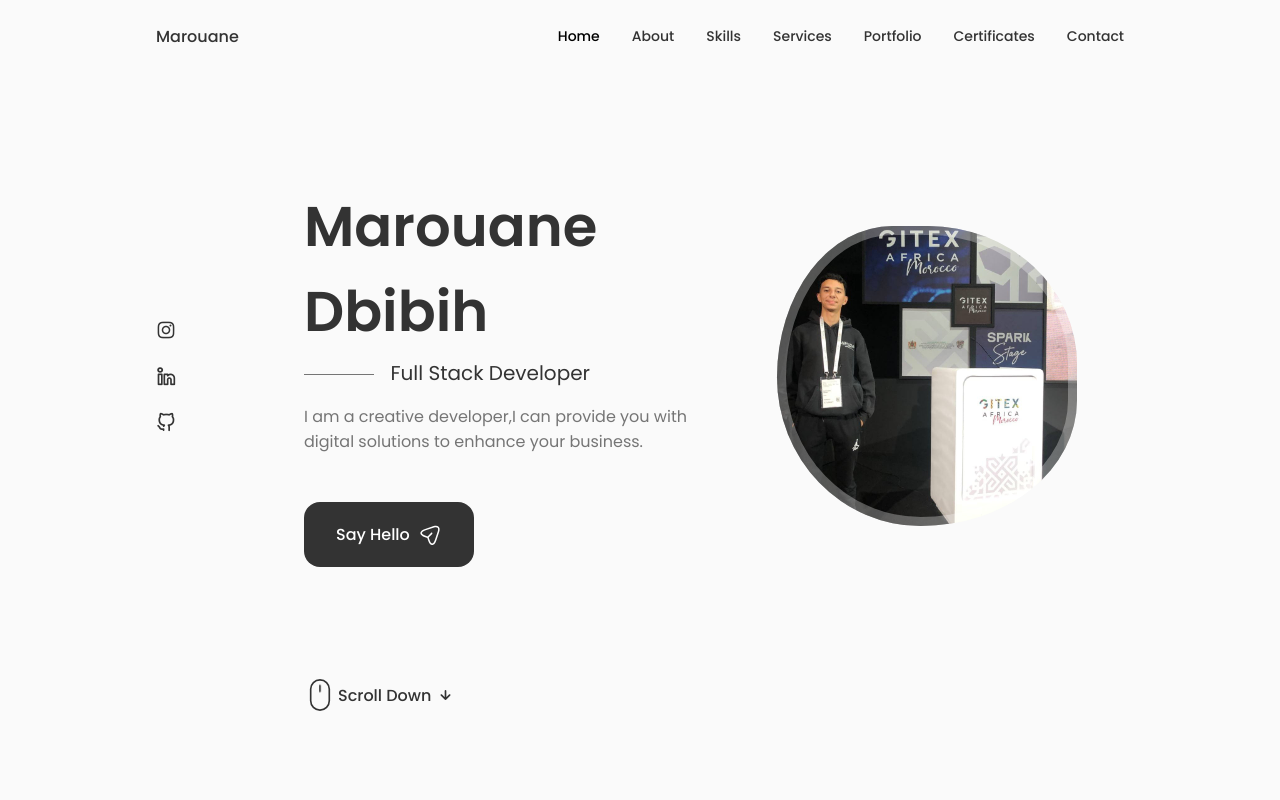
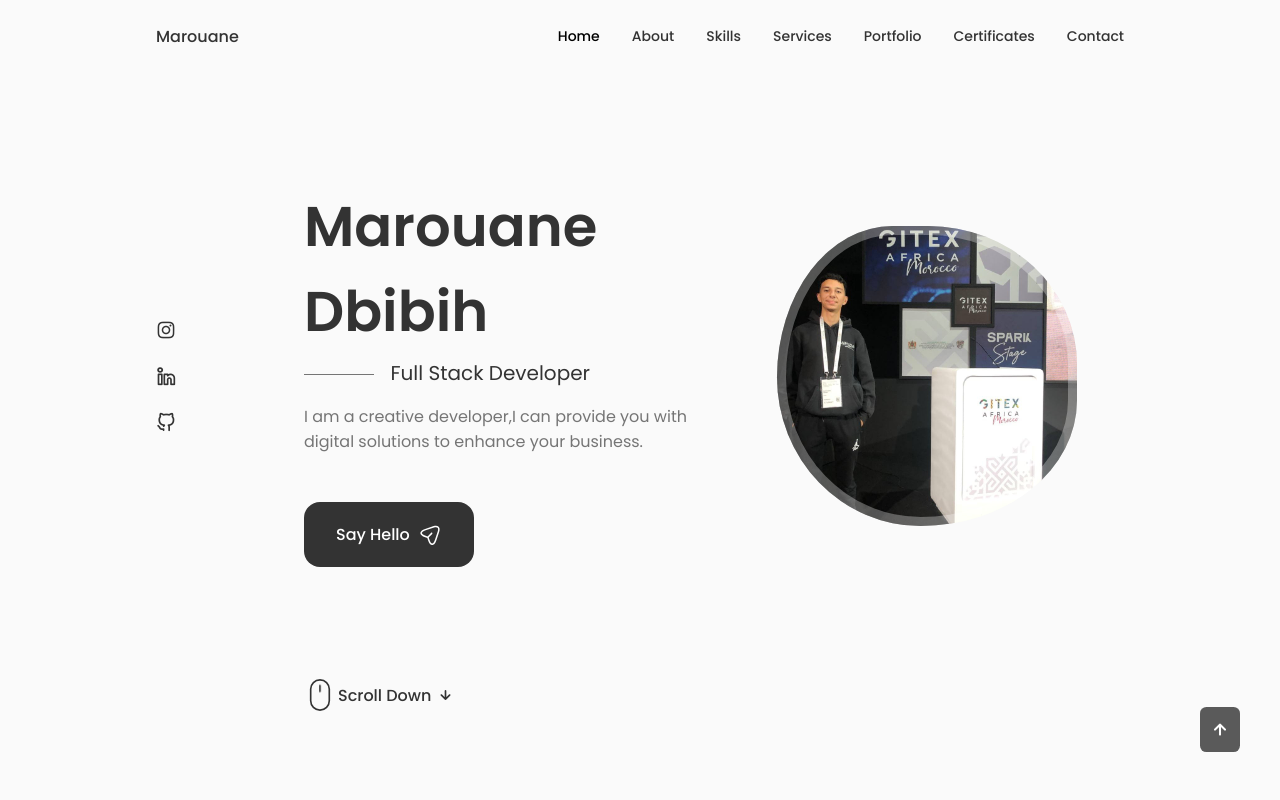
Before and after one commit to marouanedbibih/marouane-portfolio, a React (Vite) app: page / in a window 1280 px wide. Shown: the top 800 px of the page. Built offline with nearby package versions, Linux system fonts and the light colour scheme.

Commit message:
chnage footer color to white

```diff
--- a/src/components/footer/footer.css
+++ b/src/components/footer/footer.css
@@ -1,5 +1,5 @@
 .footer {
-  background-color: var(--title-color);
+  background-color: var(--container-color);
   border-top: 1px solid Orgba(0, 0, 0, 0.1);
 }
 .footer__container {
@@ -7,14 +7,14 @@
 }
 .footer__title,
 .footer__link {
-  color: var(--container-color);
+  color: var(--title-color);
 }
 .footer__title {
   text-align: center;
   margin-bottom: var(--mb-2);
 }
 .footer__link:hover {
-  color: var(--text-color);
+  color: var(--title-color-dark);
 }
 
 .footer__list {
@@ -29,21 +29,21 @@
   column-gap: 1.125rem;
 }
 .footer__social-icon {
-  background-color: var(--container-color);
-  color: var(--title-color);
+  background-color: var(--title-color);
+  color: var(--container-color);
   font-size: 1.25rem;
   padding: 0.4rem;
   border-radius: 0.5rem;
   display: inline-flex;
 }
 
-.footer__social-link:hover {
+.footer__social-icon:hover {
   background-color: var(--title-color-dark);
 }
 .footer__copy {
   display: block;
   margin-top: 4.5rem;
-  color: var(--container-color);
+  color: var(--title-color);
   text-align: center;
   font-size: var(--smaller-font-size);
 }
--- /dev/null
+++ b/src/components/scrollup/ScrollUp.jsx
@@ -0,0 +1,12 @@
+import React from "react";
+import "./scrollup.css"
+
+function ScrollUp() {
+  return (
+    <a href="#" className="scrollup">
+      <i className="uil uil-arrow-up scrollup__icon"></i>
+    </a>
+  );
+}
+
+export default ScrollUp;
--- /dev/null
+++ b/src/components/scrollup/scrollup.css
@@ -0,0 +1,19 @@
+.scrollup {
+  position: fixed;
+  right: 2.5rem;
+  bottom: 3rem;
+  background-color: var(--title-color);
+  opacity: 0.8;
+  padding: 0.3rem 0.5rem;
+  border-radius: 0.4rem;
+  z-index: var(--z-tooltip);
+  transition: 0.4s;
+}
+
+.scrollup__icon {
+  font-size: 1.5rem;
+  color: var(--container-color);
+}
+.scrollup:hover {
+  background-color: var(--title-color-dark);
+}
--- a/src/views/client/WelcomeView.jsx
+++ b/src/views/client/WelcomeView.jsx
@@ -7,6 +7,7 @@
 import Testimonial from "../../components/testimonials/Testimonial";
 import Contact from '../../components/contact/Contact';
 import Footer from '../../components/footer/Footer';
+import ScrollUp from '../../components/scrollup/ScrollUp';
 
 function WelcomeView() {
   return (
@@ -20,8 +21,9 @@
         <Services />
         <Testimonial/>
         <Contact/>
-        <Footer/>
       </main>
+      <Footer/>
+      <ScrollUp/>
     </div>
   </div>
   )
```
